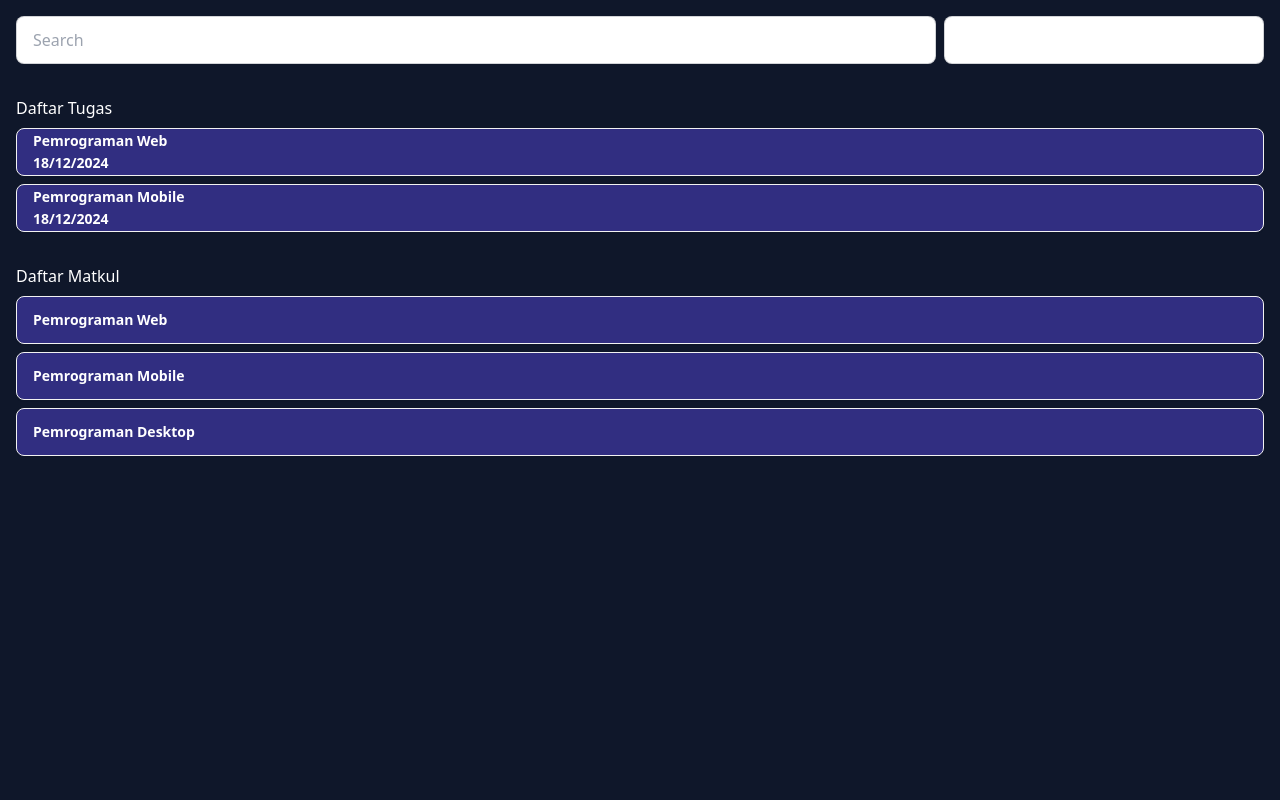
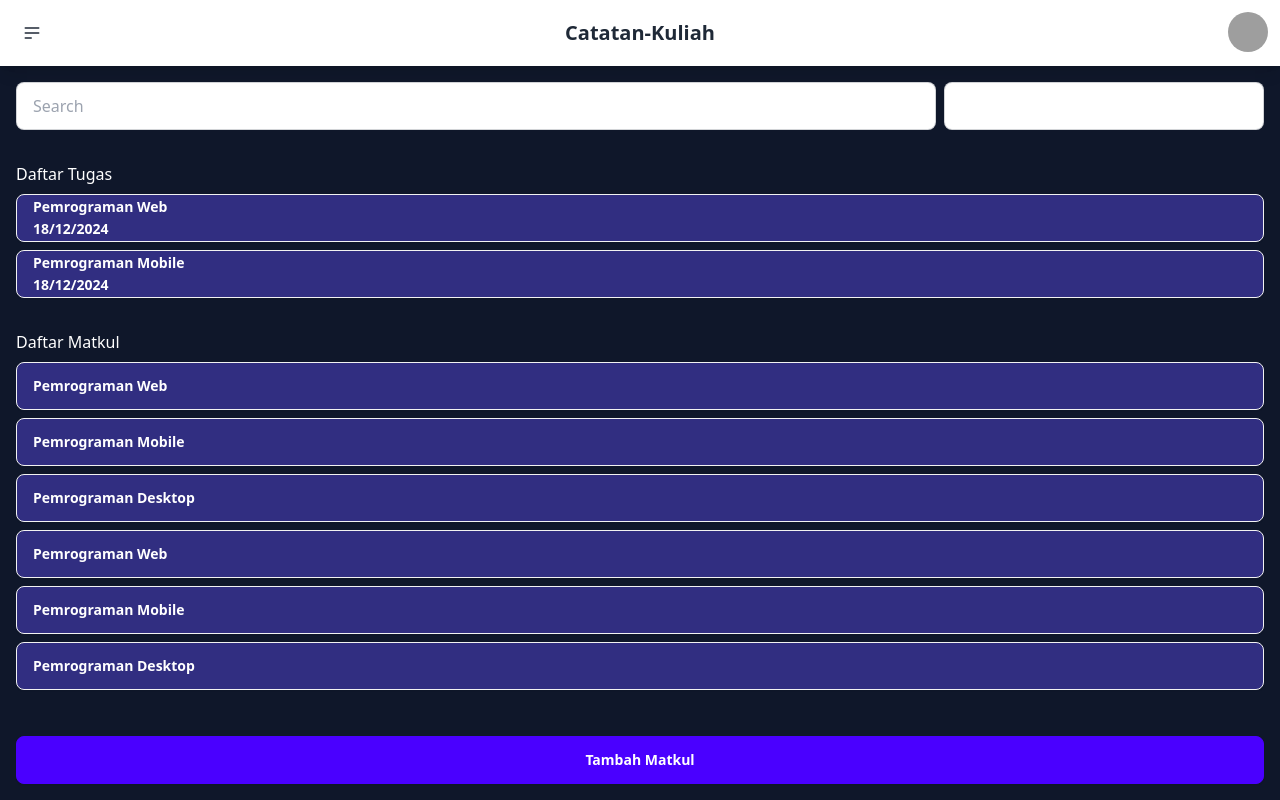
Before and after one commit to Gefila/catatan-kuliah, a React (Vite) app: page / in a window 1280 px wide. Built offline with nearby package versions, Linux system fonts and the light colour scheme; grey boxes are pictures that could not be loaded.

Commit message:
ui(navbar): slicing navbar

```diff
--- /dev/null
+++ b/src/components/Navbar.jsx
@@ -0,0 +1,76 @@
+export default function Navbar() {
+	return (
+		<div className="navbar bg-base-100 sticky top-0 z-[1] shadow-lg">
+			<div className="navbar-start">
+				<div className="dropdown">
+					<div tabIndex={0} role="button" className="btn btn-ghost btn-circle">
+						<svg
+							xmlns="http://www.w3.org/2000/svg"
+							className="h-5 w-5"
+							fill="none"
+							viewBox="0 0 24 24"
+							stroke="currentColor"
+						>
+							<path
+								strokeLinecap="round"
+								strokeLinejoin="round"
+								strokeWidth="2"
+								d="M4 6h16M4 12h16M4 18h7"
+							/>
+						</svg>
+					</div>
+					<ul
+						tabIndex={0}
+						className="menu menu-sm dropdown-content bg-base-100 rounded-box z-[1] mt-3 w-52 p-2 shadow"
+					>
+						<li>
+							<a>Homepage</a>
+						</li>
+						<li>
+							<a>Portfolio</a>
+						</li>
+						<li>
+							<a>About</a>
+						</li>
+					</ul>
+				</div>
+			</div>
+			<div className="navbar-center">
+				<a className="btn btn-ghost text-xl">Catatan-Kuliah</a>
+			</div>
+			<div className="navbar-end">
+				<div className="dropdown dropdown-end">
+					<div
+						tabIndex={0}
+						role="button"
+						className="btn btn-ghost btn-circle avatar"
+					>
+						<div className="w-10 rounded-full">
+							<img
+								alt="Tailwind CSS Navbar component"
+								src="https://img.daisyui.com/images/stock/photo-1534528741775-53994a69daeb.webp"
+							/>
+						</div>
+					</div>
+					<ul
+						tabIndex={0}
+						className="menu menu-sm dropdown-content bg-base-100 rounded-box z-[1] mt-3 w-52 p-2 shadow"
+					>
+						<li>
+							<a className="justify-between">
+								Profile
+								<span className="badge">New</span>
+							</a>
+						</li>
+						<li>
+							<a>Settings</a>
+						</li>
+						<li>
+							<a>Logout</a>
+						</li>
+					</ul>
+				</div>
+			</div>
+		</div>
+	);
+}
--- a/src/pages/Dashboard.jsx
+++ b/src/pages/Dashboard.jsx
@@ -2,6 +2,7 @@ import { useState } from "react";
 import SearchInput from "../components/SearchInput";
 import Select from "../components/Select";
 import DaftarTugas from "../components/DaftarTugas";
+import Navbar from "../components/Navbar";
 
 export default function Dashboard() {
 	const [data, setData] = useState([
@@ -20,10 +21,26 @@ export default function Dashboard() {
 			matkul: "Pemrograman Desktop",
 			dosen: "Pak Budi",
 		},
+		{
+			id: 1,
+			matkul: "Pemrograman Web",
+			dosen: "Pak Budi",
+		},
+		{
+			id: 2,
+			matkul: "Pemrograman Mobile",
+			dosen: "Pak Budi",
+		},
+		{
+			id: 3,
+			matkul: "Pemrograman Desktop",
+			dosen: "Pak Budi",
+		},
 	]);
 
 	return (
-		<div className="flex flex-col items-start justify-start h-screen bg-slate-900">
+		<div className="flex flex-col items-start justify-start min-h-screen bg-slate-900 relative">
+			<Navbar />
 			<div className="flex flex-row p-4 justify-center items-end gap-2 w-full text-white">
 				<SearchInput styles={"w-0 grow-[1.9]"} />
 				<Select styles={"w-0 grow-[1]"} />
@@ -33,7 +50,7 @@ export default function Dashboard() {
 				<DaftarTugas />
 			</div>
 
-			<div className="flex flex-col p-4 justify-center items-start gap-2 w-full text-white">
+			<div className="flex flex-col p-4 justify-center items-start gap-2 w-full text-white pb-20">
 				<p>Daftar Matkul</p>
 				{data.map((item) => (
 					<div
@@ -44,6 +61,12 @@ export default function Dashboard() {
 					</div>
 				))}
 			</div>
+
+			<div className="flex flex-col p-4 justify-center items-start gap-2 w-full mt-auto fixed bottom-0">
+				<button className="btn btn-primary btn-block text-white">
+					Tambah Matkul
+				</button>
+			</div>
 		</div>
 	);
 }
```
